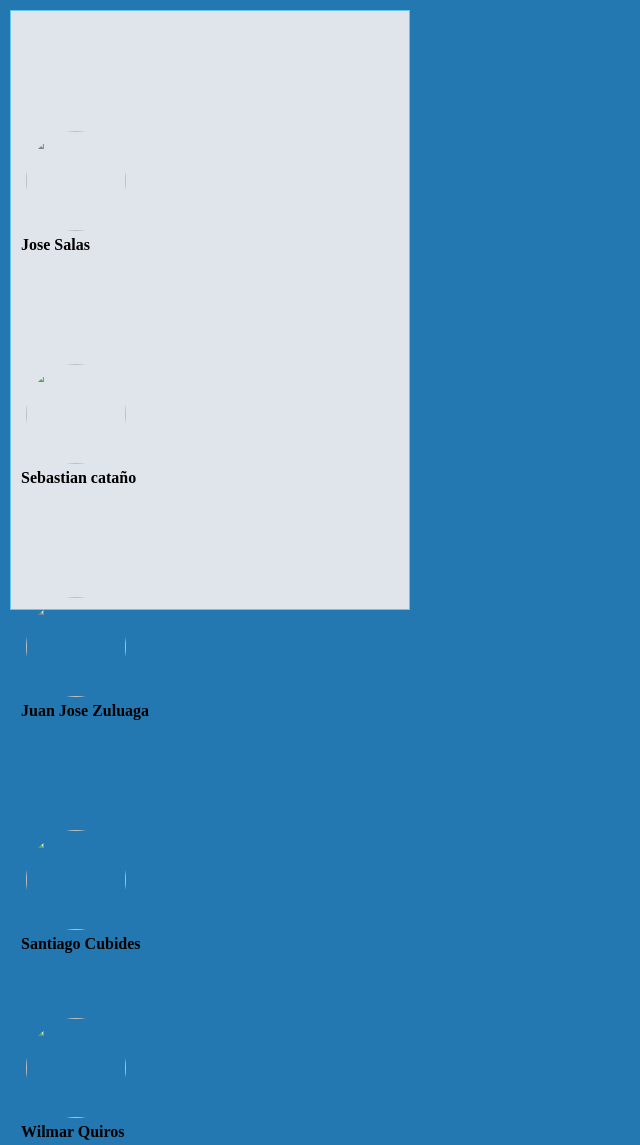
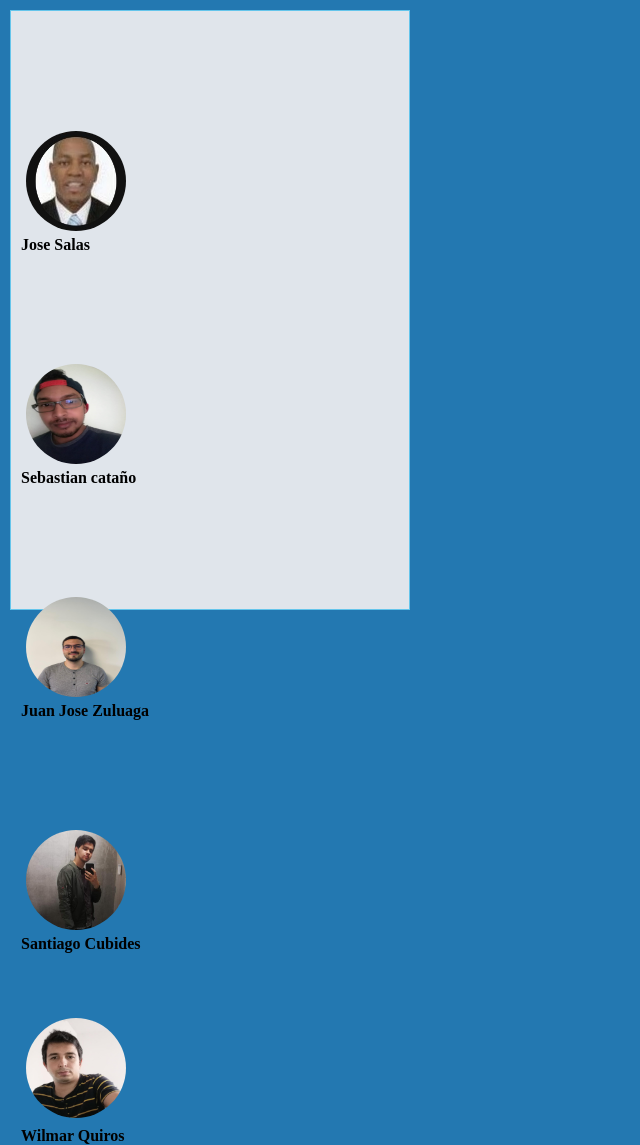
Before and after one commit to wilmar8/Sedic-consulting, a plain HTML site: page index.html in a window 1280 px wide. Shown: the whole page, without its empty margins (0-640 px from the left). Drawn offline with Linux system fonts and the light colour scheme; files that its build step writes are made by us from their sources.

Commit message:
Add files via upload

```diff
--- /dev/null
+++ b/css/style.css
@@ -0,0 +1,85 @@
+* {
+    margin: 0px;
+    padding: 0px;
+    box-sizing: border-box;
+}
+
+body {
+    background: rgb(35, 120, 177);
+}
+
+.contenedor {
+    width: 400px;
+    height: 600px;
+    background-color: rgb(224, 229, 235);
+    padding: 10px;
+    border: 1px solid rgb(101, 197, 235);
+    margin: 10px;
+
+    display: block;
+    flex-direction: column;
+    align-items: flex-start;
+    flex-wrap: wrap;
+    /*flex-flow: ;*/
+
+
+    /*justify-content: ;*/
+    justify-content: center;
+    align-items: stretch;
+}
+
+.clase {
+    color: #fff;
+    margin: 5px;
+    display: flex;
+    width: 50px;
+    height: 50px;
+    flex-grow: initial;
+
+}
+
+.Jose {
+
+    border-radius: 100%;
+    margin: 5px;
+    display: block;
+    width: 100px;
+    height: 100px;
+
+}
+
+.Sebastian {
+    border-radius: 100%;
+    margin: 5px;
+    display: block;
+    width: 100px;
+    height: 100px;
+
+}
+
+.Juan {
+    border-radius: 100%;
+    margin: 5px;
+    display: block;
+    width: 100px;
+    height: 100px;
+
+}
+
+.Santiago {
+    border-radius: 100%;
+    margin: 5px;
+    display: block;
+    width: 100px;
+    height: 100px;
+
+}
+
+.Wilmar {
+    border-radius: 100%;
+    margin: 5px;
+    display: block1;
+    width: 100px;
+    height: 100px;
+
+}
--- a/index.html
+++ b/index.html
@@ -5,7 +5,7 @@
     <meta charset="UTF-8">
     <meta name="viewport" content="width=device-width, initial-scale=1.0">
     <title>Contenedor</title>
-    <link rel="stylesheet" href="css/style.css">
+    <link rel="stylesheet" href="style.css">
 </head>
 
 <body>
```
Also changed, not shown: images/Jose.jpg (added), images/Juan.jpeg (added), images/Santiago.jpeg (added), images/Sebastian.jpeg (added), images/Wilmar.jpeg (added).
